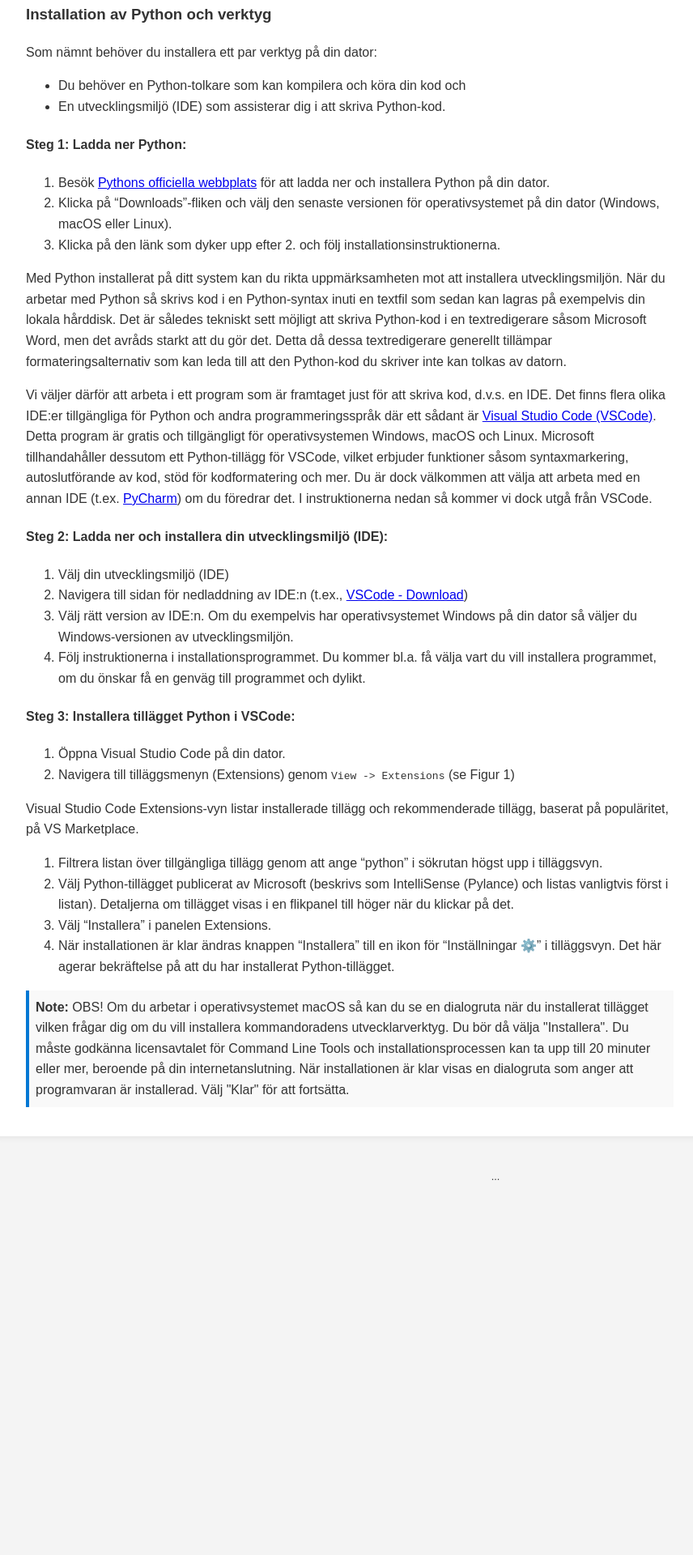
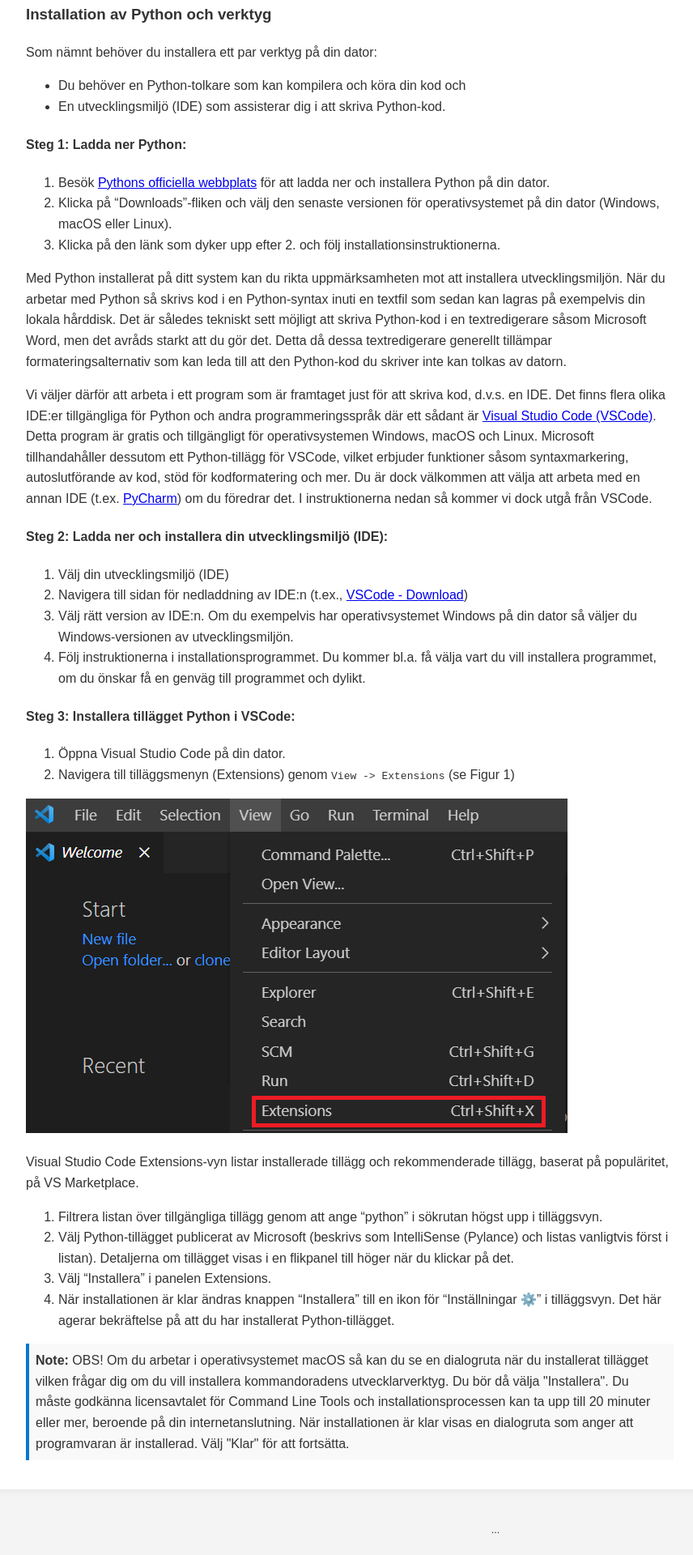
Before and after one commit to noitaloiv/fundamentalPython, a Jekyll site: the page built from week1/introduction.md, in a window 1280 px wide. Shown: the part 1196-3116 px from the top of the page at 81% size, without its empty margins (28-884 px from the left). Built offline with Jekyll 4.4.1, drawn with Linux system fonts in a browser that asks for light colours; before the commit the page ends 2679 px from its top, so only the background shows below that.

Commit message:
Update introduction.md

```diff
--- a/week1/introduction.md
+++ b/week1/introduction.md
@@ -50,9 +50,10 @@ Vi väljer därför att arbeta i ett program som är framtaget just för att skr
 1. Öppna Visual Studio Code på din dator.
 2. Navigera till tilläggsmenyn (Extensions) genom `View -> Extensions` (se Figur 1)
 
-
+![Extensions in VSCode](../assets/images/Extensions_VSCode.png)
 
 Visual Studio Code Extensions-vyn listar installerade tillägg och rekommenderade tillägg, baserat på populäritet, på VS Marketplace.
+
 3. Filtrera listan över tillgängliga tillägg genom att ange "python" i sökrutan högst upp i tilläggsvyn.
 4. Välj Python-tillägget publicerat av Microsoft (beskrivs som IntelliSense (Pylance) och listas vanligtvis först i listan). Detaljerna om tillägget visas i en flikpanel till höger när du klickar på det.
 5. Välj "Installera" i panelen Extensions.
```
